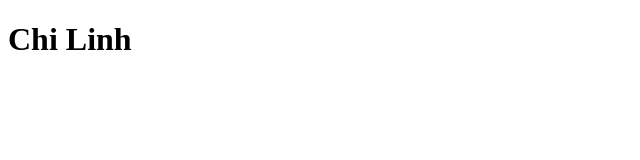
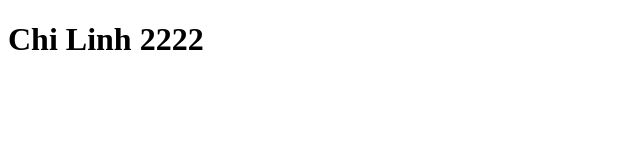
Before and after one commit to Stargazer-33/Quan-Ly-Phong-Tro, a plain HTML site: page test.html in a window 1280 px wide. Shown: the whole page, without its empty margins (0-640 px from the left). Drawn offline with Linux system fonts and the light colour scheme.

Commit message:
test 222

```diff
--- a/test.html
+++ b/test.html
@@ -6,6 +6,6 @@
     <title>Document</title>
   </head>
   <body>
-    <h1>Chi Linh</h1>
+    <h1>Chi Linh 2222</h1>
   </body>
 </html>
```
Also changed, not shown: README.md.
